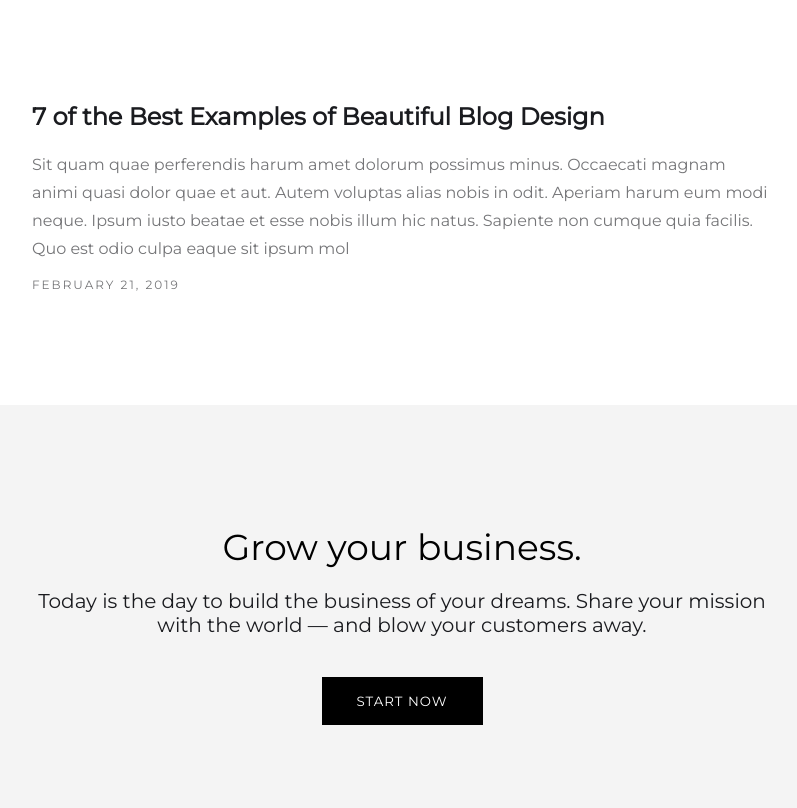
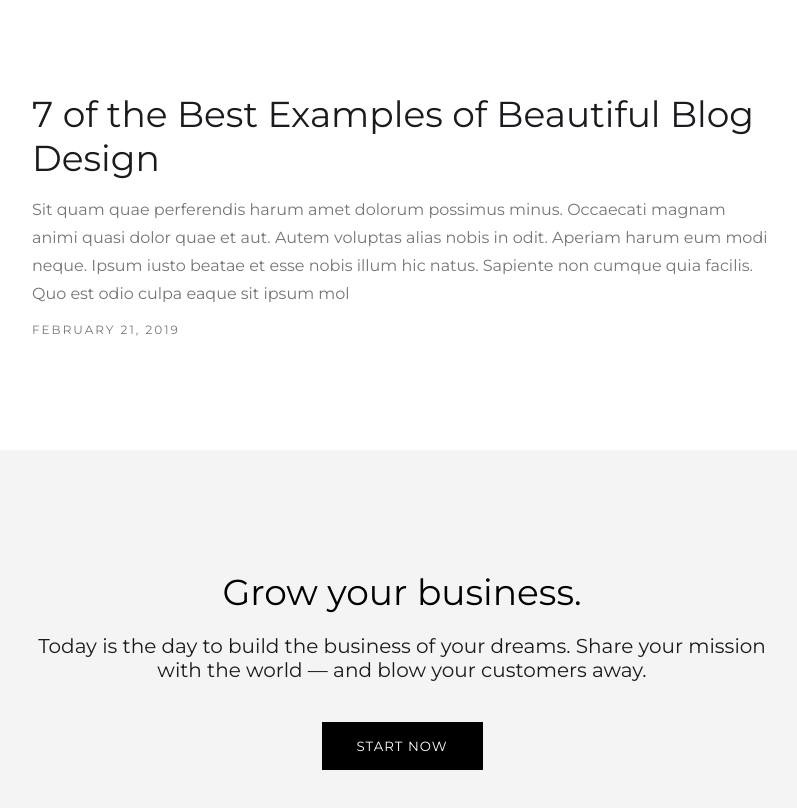
Before and after one commit to thegalluzz/webflow-template-remake, a Next.js app: page /blog in a window 1280 px wide. Shown: the part 3911-4719 px from the top of the page, without its empty margins (238-1035 px from the left). Built offline with nearby package versions, Linux system fonts and the light colour scheme.

Commit message:
added missing h2 class in blog page

```diff
--- a/pages/blog.tsx
+++ b/pages/blog.tsx
@@ -68,7 +68,7 @@ export default function Blog() {
                                 <img src="/placeholder_1.svg" alt="" className={styles.PortfolioSVG} />
                                 <div className={styles.BlogDescription}>
                                     <div>
-                                        <h2 >7 of the Best Examples of Beautiful Blog Design</h2>
+                                        <h2 className="HeadingJumboSmall">7 of the Best Examples of Beautiful Blog Design</h2>
                                         <p className="ParagraphLight">
                                             Sit quam quae perferendis harum amet dolorum possimus minus.
                                             Occaecati magnam animi quasi dolor quae et aut.
```
